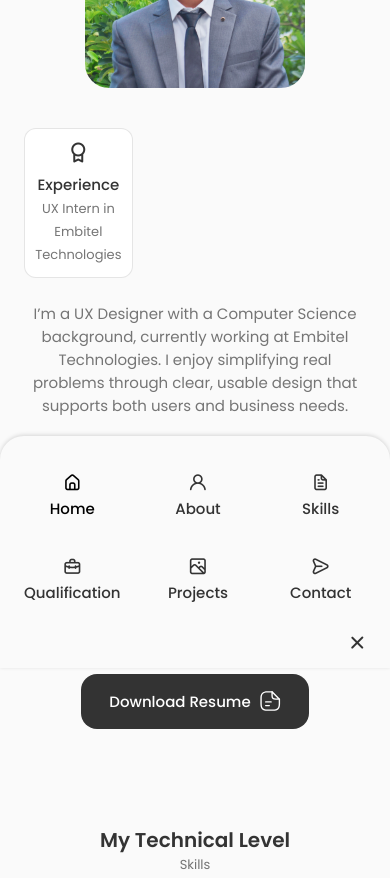
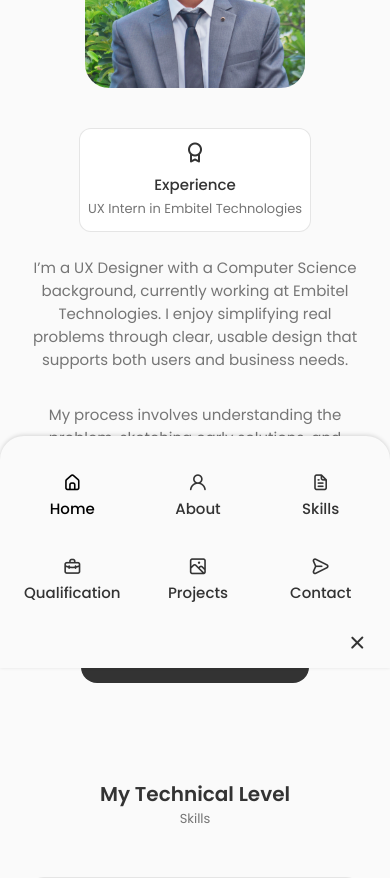
Before and after one commit to Rajesh-mm/Portfolio, a React (Create React App) app: page / in a window 390 px wide. Shown: the part 1020-1898 px from the top of the page. Built offline with nearby package versions, Linux system fonts and the light colour scheme.

Commit message:
Update about.css

```diff
--- a/src/components/about/about.css
+++ b/src/components/about/about.css
@@ -78,7 +78,9 @@
   /* for medium devices */
   @media screen and (max-width: 576px) {
     .about__info {
-        grid-template-columns: repeat(3, 1fr);
+        grid-template-columns: 1fr;
+        justify-items: center;
+        text-align: center;
     }
 
     .about__description {
```
